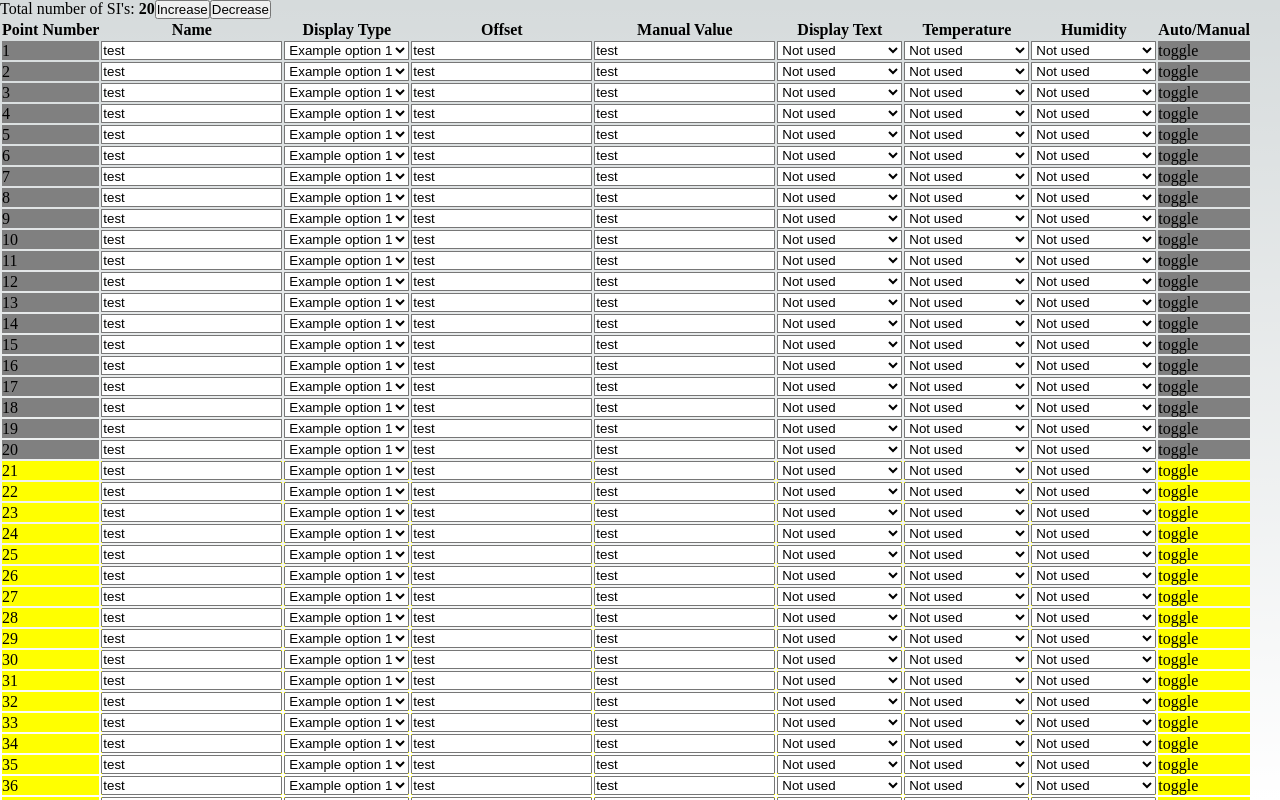
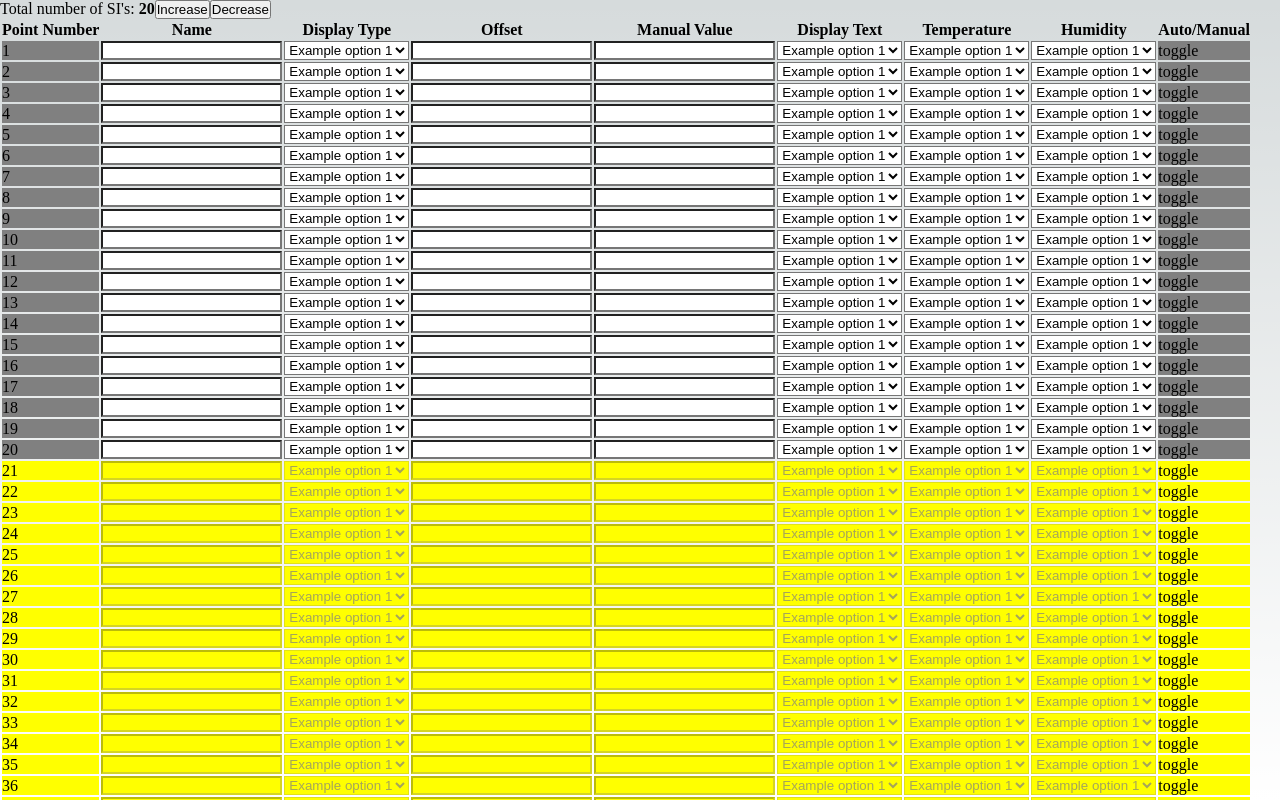
Before and after one commit to KantKontrol/mcs-assessment, a Next.js app in the folder web-dev-assessment/: page / in a window 1280 px wide. Built offline with nearby package versions, Linux system fonts and the light colour scheme.

Commit message:
chore: updated row with new components

```diff
--- a/web-dev-assessment/src/components/Row/index.jsx
+++ b/web-dev-assessment/src/components/Row/index.jsx
@@ -1,74 +1,85 @@
 import React from "react";
+import ExampleInput from "../ExampleInput";
+import ExampleDropdown from "../ExampleDropdown";
 
-const Row = ({ pointNumber, onDataUpdate, disabled }) => {
+const Row = ({
+  pointNumber,
+  name,
+  displayType,
+  offset,
+  manualValue,
+  displayText,
+  temp,
+  humd,
+  manual,
+  onFieldUpdate,
+  disabled,
+}) => {
   return (
     <tr style={{ backgroundColor: disabled ? "yellow" : "gray" }}>
       <td>{pointNumber}</td>
       <td>
-        <input
+        <ExampleInput
           name="name"
-          value="test"
-          onChange={({ target }) =>
-            onDataUpdate(pointNumber, "name", target.value)
-          }
+          value={name}
+          onFieldUpdate={onFieldUpdate}
+          pointNumber={pointNumber}
+          disabled={disabled}
         />
       </td>
       <td>
-        <select>
-          <option value="exampleoption1" selected>
-            Example option 1
-          </option>
-          <option value="exampleoption2">Example option 2</option>
-          <option value="exampleoption3">Example option 3</option>
-        </select>
-      </td>
-      <td>
-        <input
-          name="offset"
-          value="test"
-          onChange={({ target }) =>
-            onDataUpdate(pointNumber, "offset", target.value)
-          }
+        <ExampleDropdown
+          name="displayType"
+          value={displayType}
+          onFieldUpdate={onFieldUpdate}
+          pointNumber={pointNumber}
+          disabled={disabled}
         />
       </td>
       <td>
-        <input
-          name="manualval"
-          value="test"
-          onChange={({ target }) =>
-            onDataUpdate(pointNumber, "manualval", target.value)
-          }
+        <ExampleInput
+          name="offset"
+          value={offset}
+          onFieldUpdate={onFieldUpdate}
+          pointNumber={pointNumber}
+          disabled={disabled}
         />
       </td>
       <td>
-        <select name="displaytext">
-          <option value="notused" selected>
-            Not used
-          </option>
-          <option value="exampleoption1">Example option 1</option>
-          <option value="exampleoption2">Example option 2</option>
-          <option value="exampleoption3">Example option 3</option>
-        </select>
+        <ExampleInput
+          name="manualValue"
+          value={manualValue}
+          onFieldUpdate={onFieldUpdate}
+          pointNumber={pointNumber}
+          disabled={disabled}
+        />
       </td>
       <td>
-        <select name="temp">
-          <option value="notused" selected>
-            Not used
-          </option>
-          <option value="exampleoption1">Example option 1</option>
-          <option value="exampleoption2">Example option 2</option>
-          <option value="exampleoption3">Example option 3</option>
-        </select>
+        <ExampleDropdown
+          name="displayText"
+          value={displayText}
+          onFieldUpdate={onFieldUpdate}
+          pointNumber={pointNumber}
+          disabled={disabled}
+        />
       </td>
       <td>
-        <select name="humidity">
-          <option value="notused" selected>
-            Not used
-          </option>
-          <option value="exampleoption1">Example option 1</option>
-          <option value="exampleoption2">Example option 2</option>
-          <option value="exampleoption3">Example option 3</option>
-        </select>
+        <ExampleDropdown
+          name="temp"
+          value={temp}
+          onFieldUpdate={onFieldUpdate}
+          pointNumber={pointNumber}
+          disabled={disabled}
+        />
+      </td>
+      <td>
+        <ExampleDropdown
+          name="humd"
+          value={humd}
+          onFieldUpdate={onFieldUpdate}
+          pointNumber={pointNumber}
+          disabled={disabled}
+        />
       </td>
       <td>toggle</td>
     </tr>
```
